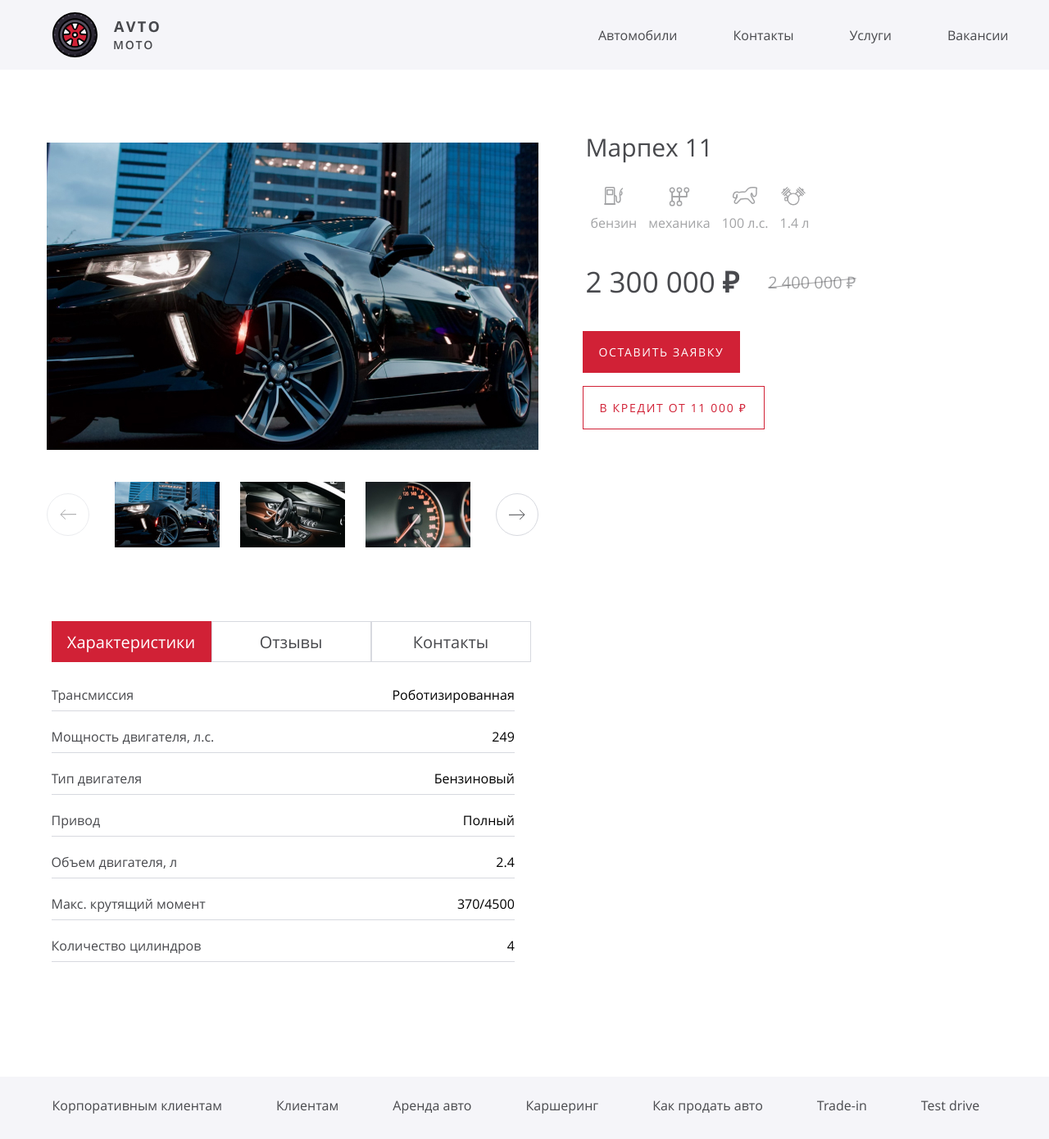
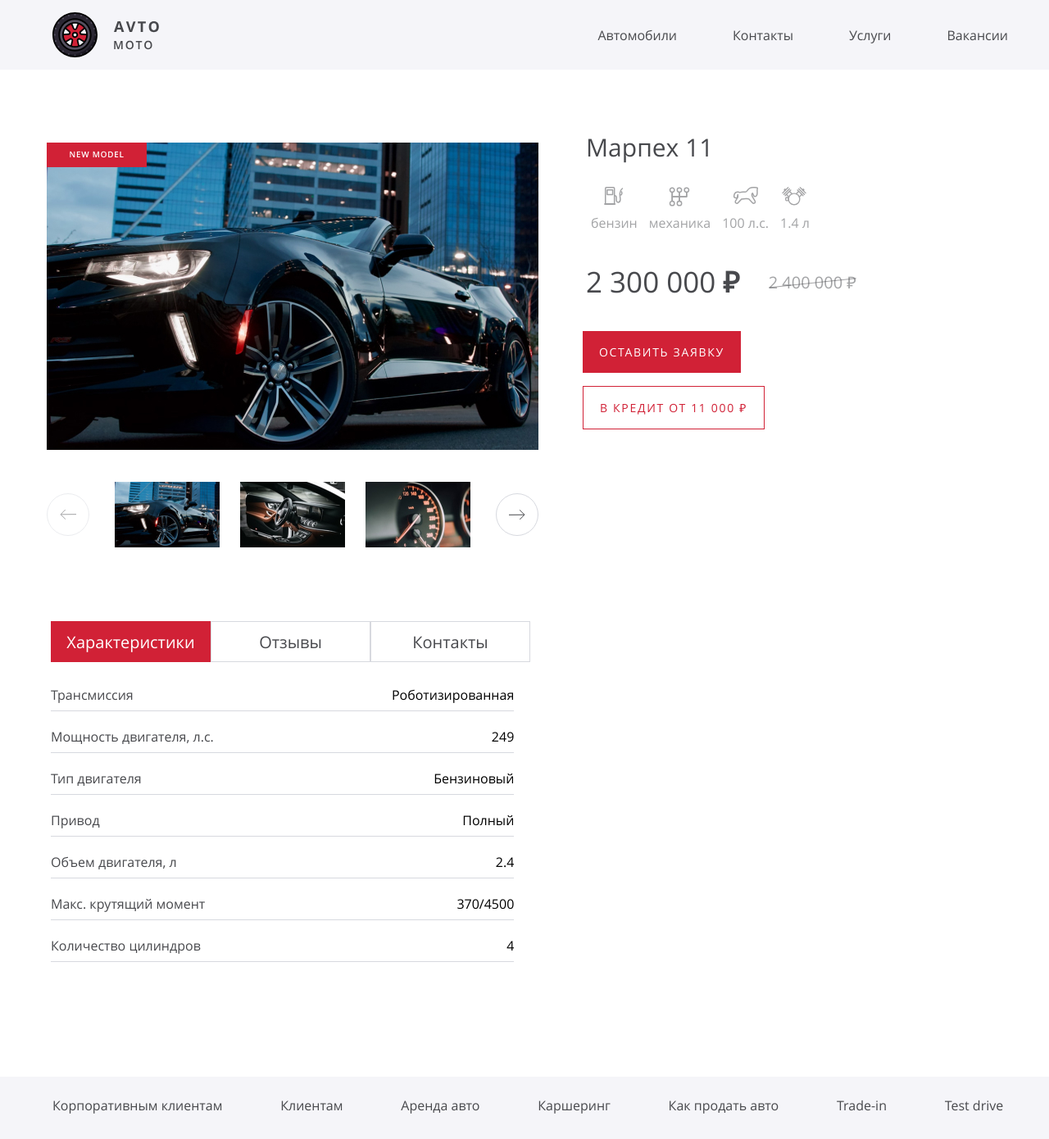
Before and after one commit to WhFrost/Belokon_avto-moto, a React (Create React App) app: page / in a window 1280 px wide. Shown: the whole page at 82% size. Built offline with nearby package versions, Linux system fonts and the light colour scheme; a web font is replaced by a local one.

Commit message:
Bug fix. WIP

```diff
--- a/src/components/additional-product-info/additional-product-info.module.scss
+++ b/src/components/additional-product-info/additional-product-info.module.scss
@@ -1,6 +1,6 @@
 .additional-info {
   margin-bottom: 140px;
-  padding-left: 13px;
+  padding-left: 12px;
 
   grid-column: span 2;
 }
--- a/src/components/app/app.module.scss
+++ b/src/components/app/app.module.scss
@@ -38,6 +38,13 @@ body {
   font-weight: normal;
   font-family: 'OpenSans', 'Arial', sans-serif;
   font-style: normal;
+
+  > div {
+    display: grid;
+    height: 100vh;
+
+    grid-template-rows: auto 1fr auto;
+  }
 }
 
 *,
@@ -61,6 +68,8 @@ body {
 }
 
 .container {
-  max-width: 1181px;
+  max-width: 1200px;
   margin: 0 auto;
+  padding-right: 10px;
+  padding-left: 10px;
 }
--- a/src/components/footer-nav/footer-nav.jsx
+++ b/src/components/footer-nav/footer-nav.jsx
@@ -8,7 +8,6 @@ function FooterNav (props) {
   const {footerNavItems} = props;
 
   return (
-    <nav className={styles['footer-nav']}>
     <ul className={styles['footer-nav__list']}>
       {
         footerNavItems.map((item) => (
@@ -18,7 +17,6 @@ function FooterNav (props) {
         ))
       }
     </ul>
-    </nav>
   );
 }
 FooterNav.propTypes = {
--- a/src/components/footer-nav/footer-nav.module.scss
+++ b/src/components/footer-nav/footer-nav.module.scss
@@ -1,19 +1,19 @@
-.footer-nav {
-  display: flex;
-  align-items: center;
-}
-
 .footer-nav__list {
-  display: flex;
-  flex-direction: row;
-  flex-wrap: wrap;
-  justify-content: space-between;
+  display: grid;
   margin: 0;
   padding: 0;
 
   list-style: none;
+
+  grid-column-gap: 15px;
+  grid-row-gap: 15px;
+  grid-template-columns: repeat(7, auto);
+
+  @media(min-width: 1199px) {
+    grid-column-gap: 55px;
+  }
 }
 
 .footer-nav__item:not(:last-child) {
-  margin-right: 66px;
+  margin-right: 10px;
 }
--- a/src/components/footer/footer.module.scss
+++ b/src/components/footer/footer.module.scss
@@ -1,4 +1,5 @@
 .footer {
+  align-self: flex-end;
   padding-top: 24px;
   padding-bottom: 30px;
 
@@ -6,5 +7,5 @@
 }
 
 .footer__wrapper {
-  padding-left: 14px;
+  padding-left: 24px;
 }
--- a/src/components/logo/logo.module.scss
+++ b/src/components/logo/logo.module.scss
@@ -3,6 +3,7 @@
   flex-shrink: 0;
   max-width: 100%;
   height: auto;
+  margin-right: 14px;
   margin-left: 14px;
 
   &:hover {
--- a/src/components/main-nav/main-nav.module.scss
+++ b/src/components/main-nav/main-nav.module.scss
@@ -1,19 +1,16 @@
 .main-nav {
   display: flex;
+  flex-wrap: wrap;
   align-items: center;
 }
 
 .main-nav__list {
-  display: flex;
-  flex-direction: row;
-  flex-wrap: wrap;
-  justify-content: space-between;
+  display: grid;
   margin: 0;
   padding: 0;
 
   list-style: none;
+
+  grid-column-gap: 68px;
+  grid-template-columns: repeat(4, auto);
 }
-
-.main-nav__item:not(:last-child) {
-  margin-right: 68px;
-}
--- a/src/components/review-popup/review-popup.jsx
+++ b/src/components/review-popup/review-popup.jsx
@@ -87,6 +87,13 @@ function ReviewPopup (props) {
       window.removeEventListener('keydown', onPressEsc);
     };
   });
+
+  useEffect(() => {
+    document.body.style.overflow = 'hidden';
+    return () => {
+      document.body.style.overflow = 'auto';
+    };
+  }, []);
 
   useEffect(() => {
     const popupReviewData = {
--- a/src/components/reviews/reviews.module.scss
+++ b/src/components/reviews/reviews.module.scss
@@ -5,7 +5,7 @@
 
   > button {
     position: absolute;
-    top: 0;
+    top: 5px;
     right: 1px;
   }
 }
--- a/src/components/slider/slider.module.scss
+++ b/src/components/slider/slider.module.scss
@@ -4,9 +4,23 @@
 }
 
 .slider__active-slide-container {
+  position: relative;
+
   width: 600px;
   height: 375px;
   margin-bottom: 39px;
+
+  &::before {
+    content: '';
+    position: absolute;
+    top: 0;
+    left: 0;
+
+    width: 122px;
+    height: 30px;
+
+    background: url(../../assets/img/label.png);
+  }
 }
 
 .slider__controls {
```
Also changed, not shown: src/assets/img/label.png (added). Lines whose indentation alone changed are shown as unchanged.
